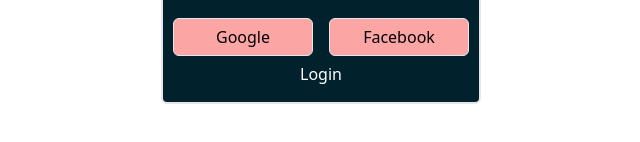
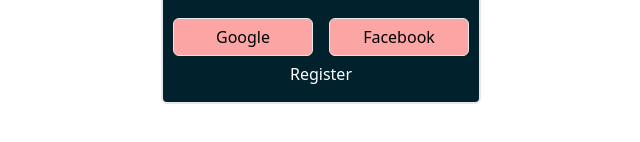
Before and after one commit to ion22666/GivazyChat, a Next.js app: page /register in a window 1280 px wide. Shown: the part 474-616 px from the top of the page, without its empty margins (319-959 px from the left). Built offline with nearby package versions, Linux system fonts and the light colour scheme.

Commit message:
added at login.tsx and register.tsx next router and delete anchor tags

```diff
--- a/pages/login.tsx
+++ b/pages/login.tsx
@@ -1,6 +1,18 @@
 import * as React from "react";
 
+import { useRouter } from 'next/router'
+
+
 function LoginPage() {
+
+
+    const router = useRouter();
+
+    const handleButtonClick = () => {
+        router.push('/register')
+
+        }
+
     return (
 
         <div className=" grid place-items-center mt-20">
@@ -20,7 +32,9 @@
                         <button className="border bg-red-300 rounded-md ">Google</button>
                         <button className="border bg-red-300  rounded-md ">Facebook</button>
                     </div>
-                    <a className= ' text-white grid  text-center mb-2.5'  href="register">Register</a>
+
+
+                    <button onClick={handleButtonClick}  className= ' text-white block  mb-2.5 mx-auto my-auto  '>Register</button>
 
                 </form>
             </div>
--- a/pages/register.tsx
+++ b/pages/register.tsx
@@ -1,7 +1,19 @@
 import * as React from "react";
+
+import { useRouter } from 'next/router'
+
+
 
 
 function RegisterPage(){
+
+    const router = useRouter();
+
+    const handleButtonClick = () => {
+        router.push('/login')
+
+        }
+
     return(
         <div className=" grid place-items-center mt-10">
 
@@ -23,12 +35,12 @@
                     <input className="w-full rounded" type="password" required  /> <br />
 
 
-                    <button className="bg-white mx-auto my-4 border px-3.5 w-full rounded font-semibold text-Black-Blue my-5" type="submit" >Register</button>
+                    <button className="bg-white mx-auto border px-3.5 w-full rounded font-semibold text-Black-Blue my-5" type="submit" >Register</button>
                     <div className="grid grid-cols-1 md:grid-cols-2 gap-4">
                         <button className="border bg-red-300 rounded-md ">Google</button>
                         <button className="border bg-red-300  rounded-md ">Facebook</button>
                     </div>
-                    <a className= ' text-white grid  text-center mb-2.5'  href="login">Login</a>
+                    <button onClick={handleButtonClick}  className= ' text-white block  mb-2.5 mx-auto my-auto  '>Register</button>
 
                 </form>
             </div>
```
